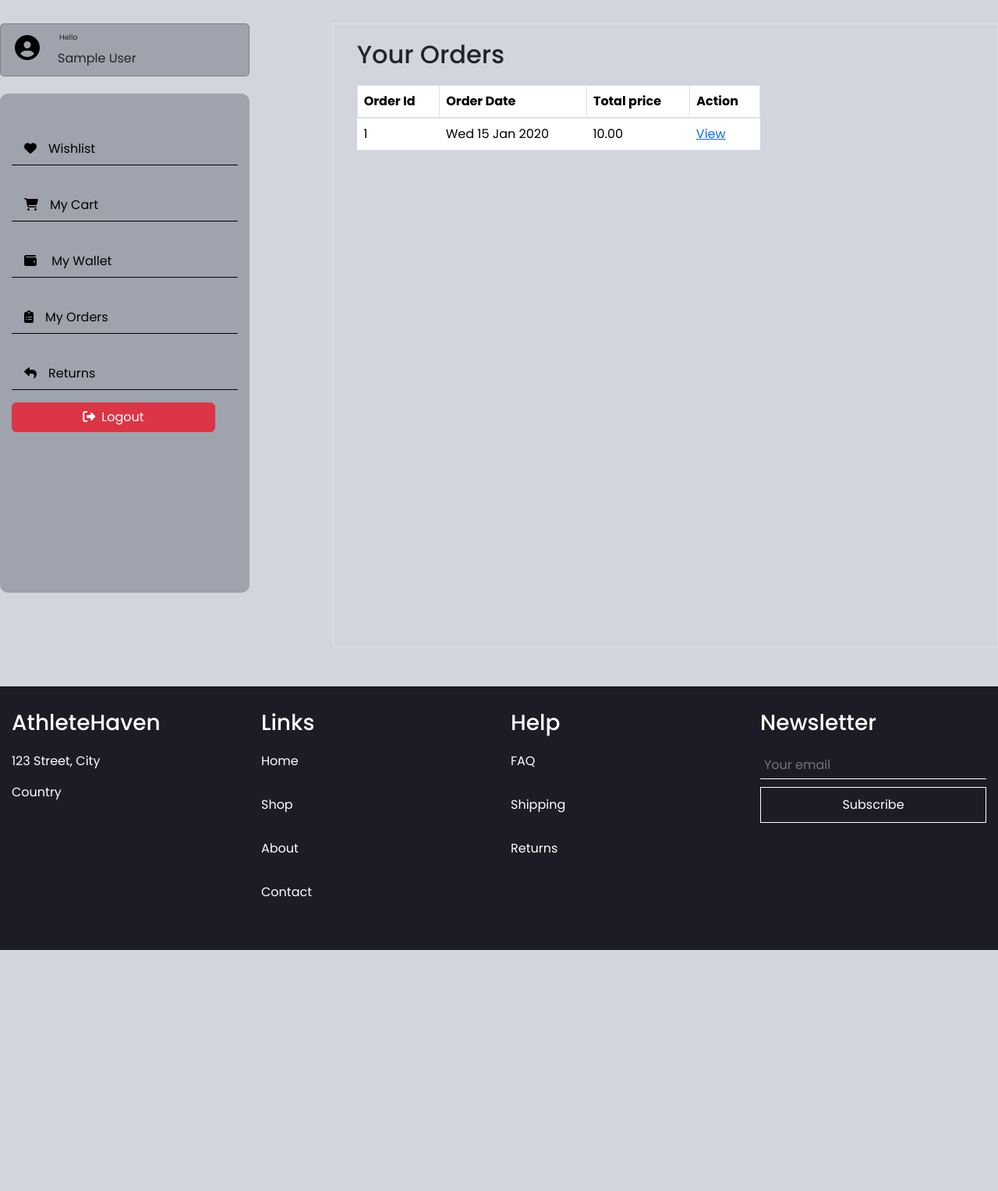
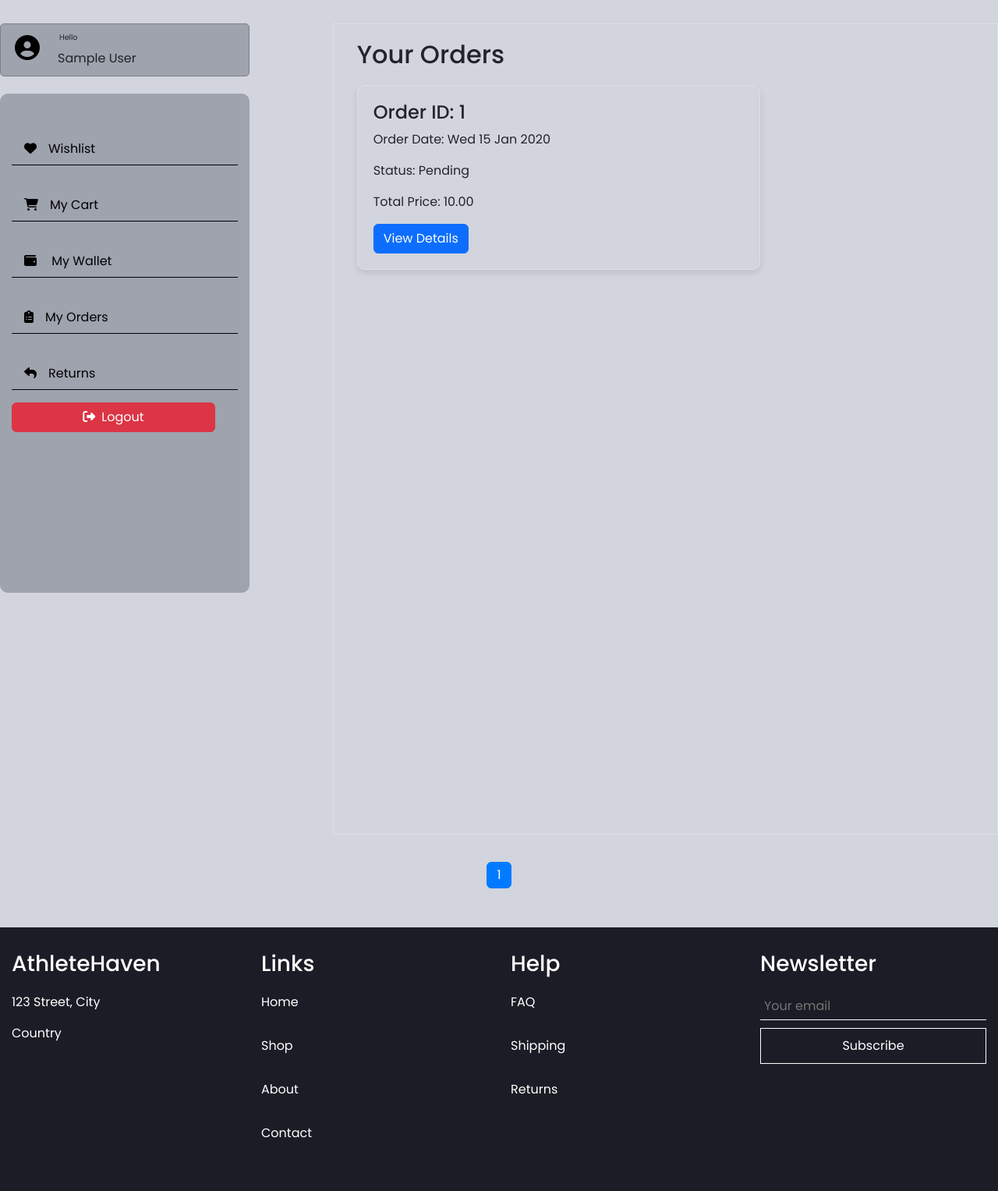
Before and after one commit to mathew-star/AthletHaven, a Django app: page /user_orders/ in a window 1280 px wide. Shown: the part 93-1620 px from the top of the page at 78% size. Before the commit the page ends 1311 px from the top, so only its background shows below. Run offline with Django 5.2, Linux system fonts and the light colour scheme; a user stored in the database is signed in; tables that the repository leaves empty hold one stand-in row (values such as "Sample post"); some libraries are stand-ins or nearby versions.

Commit message:
feat: Added pagination in User_orders and changed the way of displaying order

```diff
--- a/Ecomerce/static/css/userprofile.css
+++ b/Ecomerce/static/css/userprofile.css
@@ -74,7 +74,8 @@
 
     #user-profile {
       margin-top: 30px;
-      height: 100vh;
+      height: 130vh;
+
     }
 
     #user-profile h2 {
--- a/Ecomerce/users/templates/users/shop.html
+++ b/Ecomerce/users/templates/users/shop.html
@@ -78,7 +78,7 @@
               {% endfor %}</a>
 
                 <div class="product-info">
-                    <div class="rating-box">4.1<i class="fas fa-star"></i></div>
+                    {% comment %} <div class="rating-box">4.1<i class="fas fa-star"></i></div> {% endcomment %}
                     <h5 class="product-name"> {{product.name}} </h5>
                     {% with first_variant=product.variant_set.first %}
                     {% if first_variant %}
--- a/Ecomerce/users/templates/users/user_orders.html
+++ b/Ecomerce/users/templates/users/user_orders.html
@@ -4,6 +4,20 @@
 {% block css %}
 <link rel="stylesheet" href="{% static "css/userprofile.css" %} ">
 <style>
+  .order-card {
+    border: 1px solid #dee2e6;
+    border-radius: 10px;
+    margin-bottom: 20px;
+    padding: 20px;
+    box-shadow: 0 4px 8px rgba(0, 0, 0, 0.1);
+}
+
+.pagination {
+    margin-top: 20px;
+    display: flex;
+    justify-content: center;
+}
+
   table {
     width: 100%;
     margin-top: 20px;
@@ -81,35 +95,56 @@ th {
     </nav>
 
     <main class="col-md-8 ms-sm-auto col-lg-8 border" id="user-profile">
-        <div class="cart-items col-lg-8">
-            <h2>Your Orders</h2>
-            <table class="table">
-                <thead>
-                    <tr>
-                       <th>Order Id</th>
-                       <th>Order Date</th>
-                       <th>Total price</th>
-                       <th>Action</th>
-                    </tr>
-                </thead>
-                <tbody>
-                    {% for order in orders %}
-                    <tr>
+      <div class="cart-items col-lg-8">
+          <h2>Your Orders</h2>
 
-                 <td>{{ order.order_id }} </td>
+          {% for order in orders %}
+          <div class="order-card">
+              <h4>Order ID: {{ order.order_id }}</h4>
+              <p>Order Date: {{ order.created_at|date:"D d M Y" }}</p>
+              <p>Status: {{ order.order_status }}</p>
+              <p>Total Price: {{ order.total_price }}</p>
+              <a href="{% url 'order_detail' oid=order.order_id %}" class="btn btn-primary">View Details</a>
+          </div>
+          {% endfor %}
 
-                       <td>
-                        {{ order.created_at|date:"D d M Y" }}
-                       </td>
-                       <td>{{ order.total_price }}</td>
-                       <td><a href="{% url 'order_detail' oid=order.order_id %}">View</a></td>
 
-                        {% comment %} <td><a href="{% url 'remove_cart_item' itemid=item.id %}"></a>view</td> {% endcomment %}
-                     </tr>
-                    {% endfor %}
-                </tbody>
-            </table>
-        </div>
-    </main>
+      </div>
+  </main>
+  <nav aria-label="..." >
+    <ul class="pagination mb-5" >
+        {% if orders.has_previous %}
+            <li class="page-item">
+                <a class="page-link" href="?page=1" aria-label="First">
+                    <span aria-hidden="true">&laquo;&laquo;</span>
+                </a>
+            </li>
+            <li class="page-item">
+                <a class="page-link" href="?page={{ orders.previous_page_number }}" aria-label="Previous">
+                    <span aria-hidden="true">&laquo;</span>
+                </a>
+            </li>
+        {% endif %}
+
+        {% for i in orders.paginator.page_range %}
+            <li class="page-item {% if orders.number == i %}active{% endif %}">
+                <a class="page-link" href="?page={{ i }}">{{ i }}</a>
+            </li>
+        {% endfor %}
+
+        {% if orders.has_next %}
+            <li class="page-item">
+                <a class="page-link" href="?page={{ orders.next_page_number }}" aria-label="Next">
+                    <span aria-hidden="true">&raquo;</span>
+                </a>
+            </li>
+            <li class="page-item">
+                <a class="page-link" href="?page={{ orders.paginator.num_pages }}" aria-label="Last">
+                    <span aria-hidden="true">&raquo;&raquo;</span>
+                </a>
+            </li>
+        {% endif %}
+    </ul>
+</nav>
 </div>
 {% endblock %}
--- a/Ecomerce/users/templates/users/userhome.html
+++ b/Ecomerce/users/templates/users/userhome.html
@@ -96,7 +96,7 @@
             {% endfor %}</a>
 
                 <div class="product-info">
-                    <div class="rating-box">4.1<i class="fas fa-star"></i></div>
+                    {% comment %} <div class="rating-box">4.1<i class="fas fa-star"></i></div> {% endcomment %}
                     <h5 class="product-name"> {{product.name}} </h5>
                     {% with first_variant=product.variant_set.first %}
                     {% if first_variant %}
--- a/Ecomerce/users/views.py
+++ b/Ecomerce/users/views.py
@@ -1,5 +1,7 @@
 from django.shortcuts import render, redirect
 from django.db.models import Q
+from django.core.paginator import Paginator, EmptyPage, PageNotAnInteger
+
 import json
 from django.http import Http404
 from django.http import HttpResponse
@@ -860,11 +862,27 @@ def checkout(request):
 
 
 def user_orders(request):
-  cart_items = cartitems.objects.filter(user=request.user)
-  cart_items.delete()
-  user = CustomUser.objects.get(name=request.user.name)
-  orders = Order.objects.filter(user=user)
-  return render(request, 'users/user_orders.html', {'orders': orders})
+    cart_items = cartitems.objects.filter(user=request.user)
+    cart_items.delete()
+    user = CustomUser.objects.get(name=request.user.name)
+    orders_list = Order.objects.filter(user=user)
+
+    orders_per_page = 3
+
+    paginator = Paginator(orders_list, orders_per_page)
+
+    page = request.GET.get('page')
+
+    try:
+
+        orders = paginator.page(page)
+    except PageNotAnInteger:
+
+        orders = paginator.page(1)
+    except EmptyPage:
+        orders = paginator.page(paginator.num_pages)
+
+    return render(request, 'users/user_orders.html', {'orders': orders})
 
 
 def order_detail(request, oid):
@@ -900,7 +918,7 @@ def order_detail(request, oid):
 
 def wallet(request):
     wallet_user = Wallet_user.objects.get(user=request.user)
-    wallet_history = WalletHistory.objects.filter(user=request.user)
+    wallet_history = WalletHistory.objects.filter(user=request.user).order_by('-date')
     print(wallet_user.amount)
     w_amount= wallet_user.amount
     context={' wallet_user':wallet_user,'wallet_history':wallet_history,'w_amount':w_amount}
```
Also changed, not shown: Ecomerce/users/templates/users/wallet.html (+12 -8 lines).
